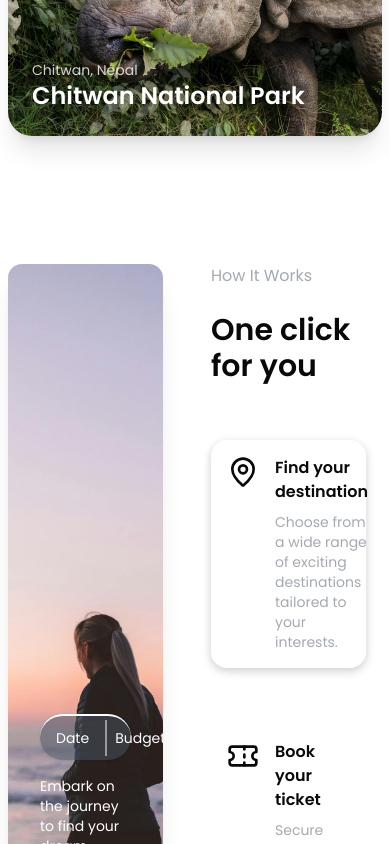
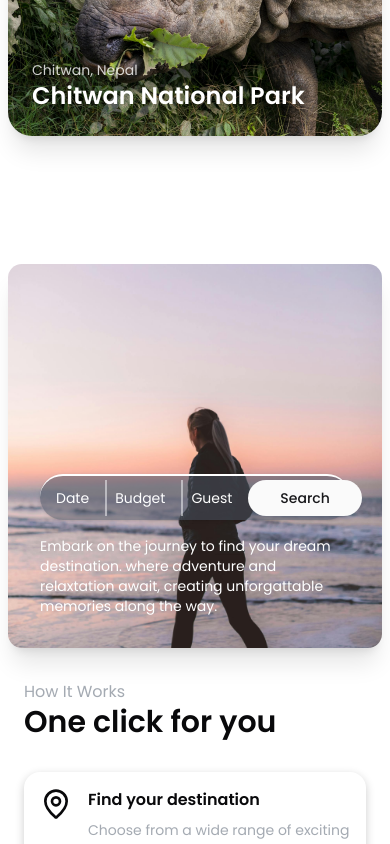
Before and after one commit to khojwar/neptravi, a Next.js app: page / in a window 390 px wide. Shown: the part 2440-3284 px from the top of the page. Built offline with nearby package versions, Linux system fonts and the light colour scheme.

Commit message:
howitwork section responsible for all device except md

```diff
--- a/src/components/HowItWorks.tsx
+++ b/src/components/HowItWorks.tsx
@@ -32,8 +32,8 @@ const howitworkdata = [
 
 const HowItWorks = () => {
   return (
-    <div className='flex gap-8 min-h-screen md:max-w-3xl lg:max-w-7xl md:mx-auto pt-32 md:pt-0 lg:pt-32 mx-2'>
-      <div className='w-1/2 rounded-xl overflow-hidden shadow-xl relative h-screen'>
+    <div className='flex flex-col md:flex-row gap-8 min-h-screen md:max-w-3xl lg:max-w-7xl md:mx-auto pt-32 md:pt-0 lg:pt-32 mx-2'>
+      <div className='md:w-1/2 rounded-xl overflow-hidden shadow-xl relative h-96 md:h-[38rem] lg:h-[44rem] '>
           <Image
             src={'/narayani%20beach.jpg'}
             alt="narayani beach"
@@ -48,7 +48,7 @@ const HowItWorks = () => {
             <p className="text-white pt-4 text-sm">Embark on the journey to find your dream destination. where adventure and relaxtation await, creating unforgattable memories along the way. </p>
           </div>
         </div>
-        <div className='w-1/2 px-4 flex flex-col justify-start items-start gap-6'>
+        <div className='md:w-1/2 px-4 flex flex-col justify-start items-start lg:gap-6'>
             <p className='text-gray-600/50'>How It Works</p>
             <h1 className="text-3xl font-semibold">One click for you</h1>
             {howitworkdata.map((item) => (
```
